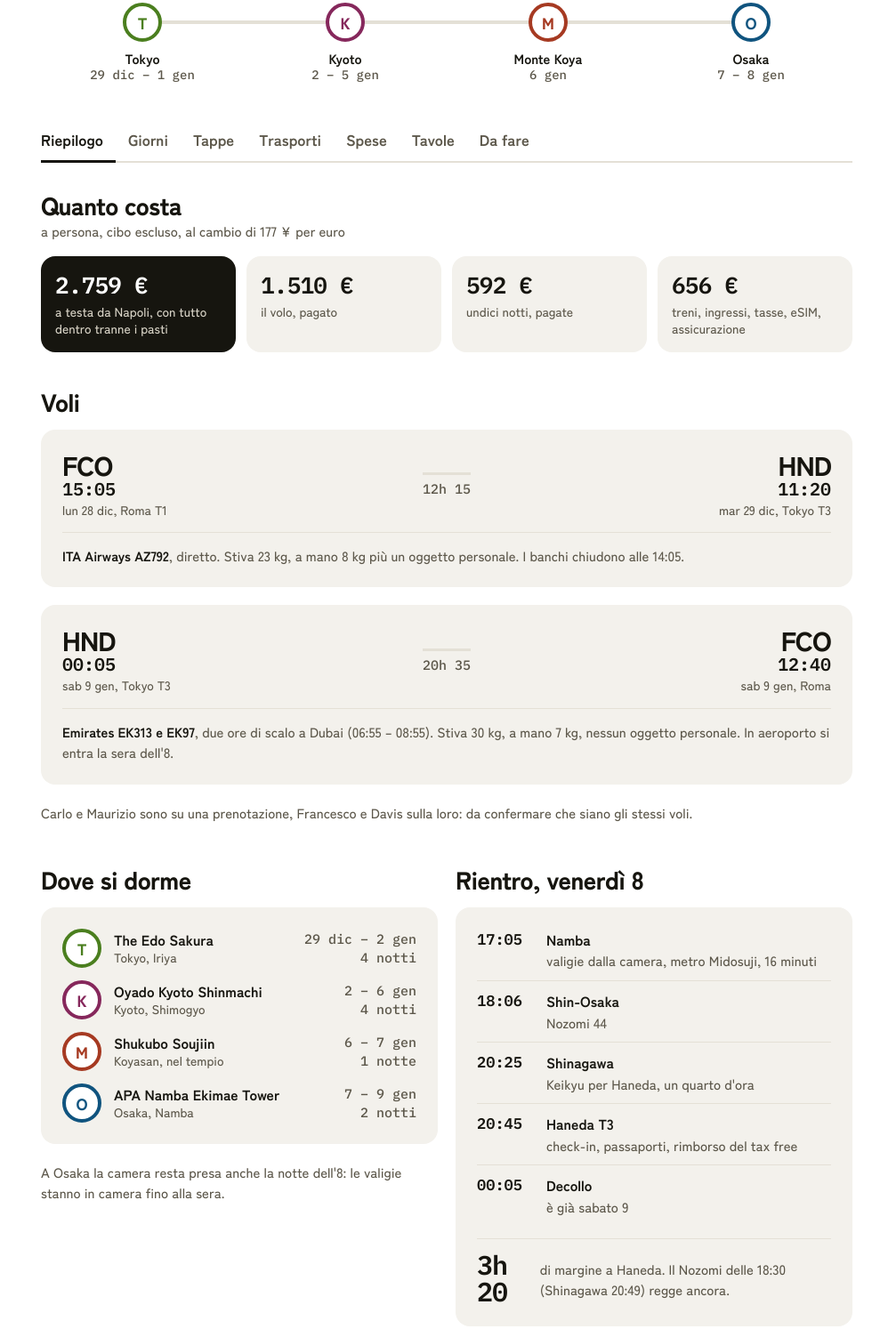
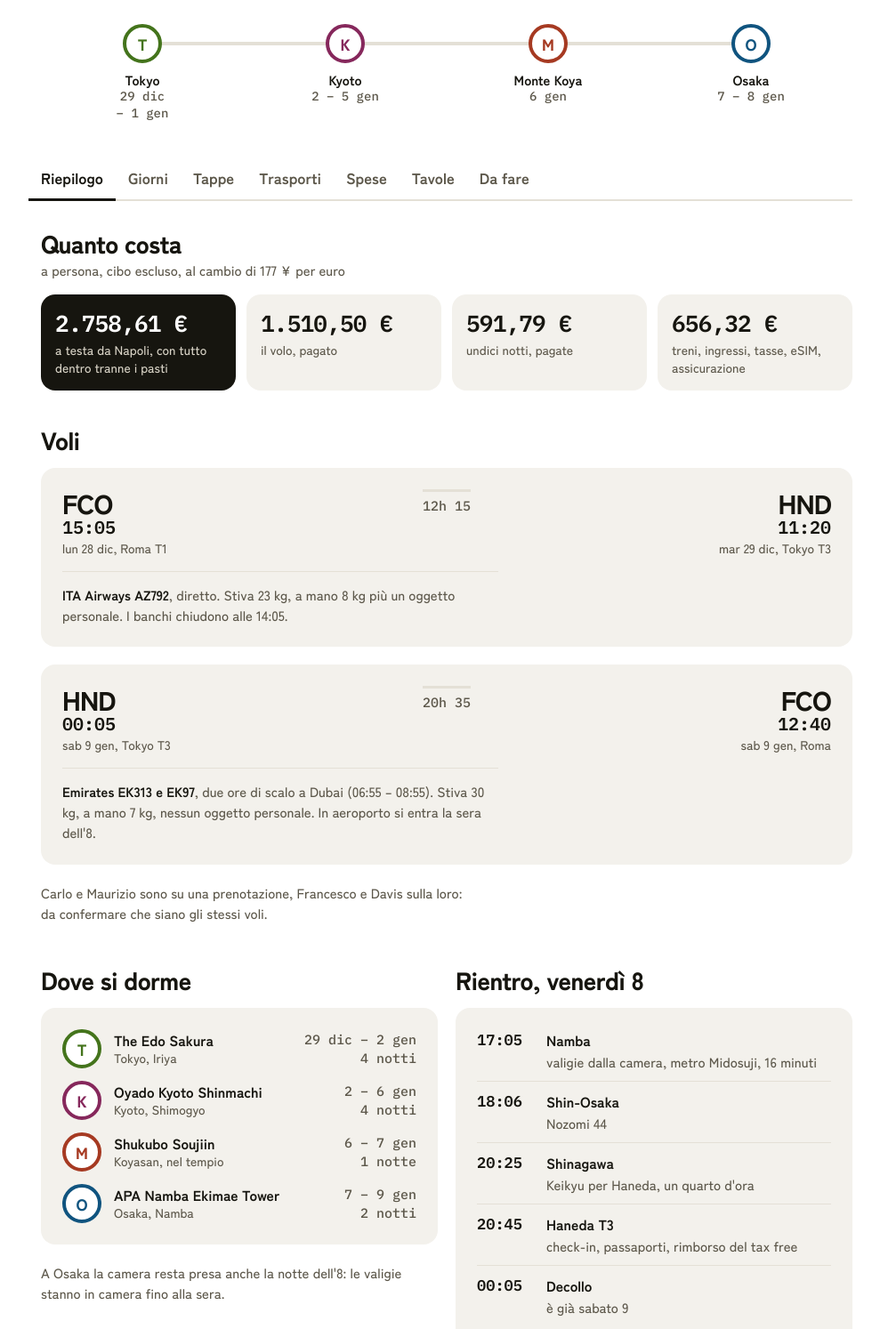
Before and after one commit to Carlo-Falanga/giappone, a plain HTML site: page index.html in a window 1280 px wide. Shown: the part 175-1669 px from the top of the page at 89% size, without its empty margins (138-1127 px from the left). Drawn offline with Linux system fonts and the light colour scheme.

Commit message:
fix: contrast, wrapping and rounding details from the visual review

```diff
--- a/index.html
+++ b/index.html
@@ -12,7 +12,7 @@
 @font-face{font-family:"Zen Kaku";src:url(fonts/zen-900.woff2) format("woff2");font-weight:900;font-display:swap}
 @font-face{font-family:"Plex Mono";src:url(fonts/plex-500.woff2) format("woff2");font-weight:500;font-display:swap}
 @font-face{font-family:"Plex Mono";src:url(fonts/plex-600.woff2) format("woff2");font-weight:600;font-display:swap}
-:root{--ink:#16150F;--testo2:#5C574A;--carta:#FFFFFF;--superficie:#F3F1EC;--riga:#E4E0D6;--tokyo:#4B7F1F;--kyoto:#86285C;--koya:#A63A22;--osaka:#10547F;--viaggio:#6B665A;--linea:var(--ink);--sans:"Zen Kaku","Segoe UI",system-ui,sans-serif;--mono:"Plex Mono",ui-monospace,Menlo,Consolas,monospace}
+:root{--ink:#16150F;--testo2:#5C574A;--carta:#FFFFFF;--superficie:#F3F1EC;--riga:#E4E0D6;--tokyo:#44741C;--kyoto:#86285C;--koya:#A63A22;--osaka:#10547F;--viaggio:#6B665A;--linea:var(--ink);--sans:"Zen Kaku","Segoe UI",system-ui,sans-serif;--mono:"Plex Mono",ui-monospace,Menlo,Consolas,monospace}
 *{box-sizing:border-box}
 html{-webkit-text-size-adjust:100%}
 body{margin:0;background:var(--carta);color:var(--ink);font:500 16px/1.55 var(--sans);font-variant-numeric:tabular-nums}
@@ -27,9 +27,8 @@ h1{font-size:56px;line-height:.92;letter-spacing:-.04em;margin:0;font-weight:900
 .fermata b{display:block;font-size:15px;font-weight:700;margin-top:10px;line-height:1.2}
 .fermata .date{display:block;font:500 14px/1.4 var(--mono);color:var(--testo2)}
 .f-tokyo{--linea:var(--tokyo)}.f-kyoto{--linea:var(--kyoto)}.f-koya{--linea:var(--koya)}.f-osaka{--linea:var(--osaka)}.f-viaggio{--linea:var(--viaggio)}
-.tabs{position:sticky;top:0;z-index:2;background:var(--carta);display:flex;flex-wrap:wrap;border-bottom:2px solid var(--riga);margin:24px 0 0}
+.tabs{position:sticky;top:0;z-index:2;background:var(--carta);display:flex;flex-wrap:wrap;border-bottom:2px solid var(--riga);margin:24px 0 0 -14px}
 .tabs a{display:flex;align-items:center;min-height:48px;padding:0 14px;font-weight:700;font-size:16px;color:var(--testo2);text-decoration:none;border-bottom:3px solid transparent;margin-bottom:-2px}
-.tabs a:first-child{padding-left:0}
 .tabs a.on{color:var(--ink);border-bottom-color:var(--ink)}
 .tabs a:focus-visible{outline:3px solid var(--ink);outline-offset:-3px}
 .js main>section{display:none}.js main>section.on{display:block}
@@ -47,14 +46,15 @@ section>h2:first-child{margin-top:16px}
 .tile span{display:block;font-size:14px;line-height:1.4;color:var(--testo2);margin-top:6px}
 .tile.somma{background:var(--ink);color:var(--carta)}
 .tile.somma span{color:#D9D4C7}
-.volo{display:grid;grid-template-columns:1fr auto 1fr;gap:12px;align-items:center}
+.volo{display:grid;grid-template-columns:1fr auto 1fr;gap:12px;align-items:start}
 .volo .ap{font:900 30px/1 var(--sans);letter-spacing:-.03em}
 .volo .ora{font:600 20px/1.3 var(--mono)}
-.volo .dove{font-size:14px;color:var(--testo2)}
-.volo .freccia{font:500 15px/1.3 var(--mono);color:var(--testo2);text-align:center}
+.volo .dove{font-size:14px;color:var(--testo2);white-space:nowrap}
+.volo .freccia{font:500 15px/1.3 var(--mono);color:var(--testo2);text-align:center;white-space:nowrap}
 .volo .freccia::before{content:"";display:block;height:3px;background:var(--riga);margin-bottom:6px}
 .volo .a{text-align:right}
 .dett{margin:14px 0 0;padding:14px 0 0;border-top:1px solid var(--riga);font-size:15px;color:var(--testo2)}
+.dett,.tempi,.hotel .avviso,.sotto,h2 small{max-width:65ch}
 .dett b{color:var(--ink);font-weight:700}
 .notti{display:grid;gap:14px}
 .notte{display:grid;grid-template-columns:44px 1fr auto;gap:14px;align-items:center}
@@ -68,7 +68,7 @@ section>h2:first-child{margin-top:16px}
 .passo b{font-weight:700}
 .passo span{display:block;color:var(--testo2);font-size:15px}
 .margine{display:flex;gap:14px;align-items:baseline;margin-top:14px;padding-top:14px;border-top:1px solid var(--riga)}
-.margine b{font:600 30px/1 var(--mono);letter-spacing:-.03em}
+.margine b{font:600 30px/1 var(--mono);letter-spacing:-.03em;white-space:nowrap}
 .margine span{font-size:15px;color:var(--testo2)}
 ul.punti{margin:0;padding:0;list-style:none;display:grid;gap:12px}
 ul.punti li{padding-left:0;font-size:15px;color:var(--testo2);line-height:1.5}
@@ -88,7 +88,7 @@ ul.punti li b{display:block;color:var(--ink);font-size:16px;font-weight:700}
 .g-tokyo{--linea:var(--tokyo)}.g-kyoto{--linea:var(--kyoto)}.g-koya{--linea:var(--koya)}.g-osaka{--linea:var(--osaka)}.g-viaggio{--linea:var(--viaggio)}
 .fascia{background:var(--linea);color:var(--carta);border-radius:16px;padding:28px 20px 24px;margin:40px 0 20px;display:flex;justify-content:space-between;align-items:flex-end;gap:16px}
 .fascia h3{margin:0;font-size:40px;line-height:.95;letter-spacing:-.04em;font-weight:900}
-.fascia div{font:500 15px/1.5 var(--mono);text-align:right;opacity:.92}
+.fascia div{font:500 15px/1.5 var(--mono);text-align:right}
 .t-tokyo{--linea:var(--tokyo)}.t-kyoto{--linea:var(--kyoto)}.t-koya{--linea:var(--koya)}.t-osaka{--linea:var(--osaka)}
 .hotel .corpo h4{margin:0;font-size:22px;font-weight:900;letter-spacing:-.02em;line-height:1.1}
 .hotel .corpo .dove{font-size:15px;color:var(--testo2);margin:6px 0 14px}
@@ -138,7 +138,7 @@ footer{margin-top:48px;padding-top:16px;border-top:2px solid var(--riga);font-si
   <h1>Giappone</h1>
   <p class="sotto">Dal 28 dicembre 2026 al 9 gennaio 2027, in quattro. Dieci notti a terra, una in volo.</p>
   <div class="mappa">
-    <div class="fermata f-tokyo"><span class="anello">T</span><b>Tokyo</b><span class="date">29 dic &ndash; 1 gen</span></div>
+    <div class="fermata f-tokyo"><span class="anello">T</span><b>Tokyo</b><span class="date">29 dic<br>&ndash; 1 gen</span></div>
     <div class="fermata f-kyoto"><span class="anello">K</span><b>Kyoto</b><span class="date">2 &ndash; 5 gen</span></div>
     <div class="fermata f-koya"><span class="anello">M</span><b>Monte Koya</b><span class="date">6 gen</span></div>
     <div class="fermata f-osaka"><span class="anello">O</span><b>Osaka</b><span class="date">7 &ndash; 8 gen</span></div>
@@ -159,12 +159,12 @@ footer{margin-top:48px;padding-top:16px;border-top:2px solid var(--riga);font-si
 
 <!-- ============ RIEPILOGO ============ -->
 <section id="riepilogo" class="on">
-  <h2>Quanto costa<small>a persona, cibo escluso, al cambio di 177 &yen; per euro</small></h2>
+  <h2>Quanto costa<small>a persona, cibo escluso, al cambio di 177&nbsp;&yen; per euro</small></h2>
   <div class="tiles">
-    <div class="tile somma"><b>2.759 &euro;</b><span>a testa da Napoli, con tutto dentro tranne i pasti</span></div>
-    <div class="tile"><b>1.510 &euro;</b><span>il volo, pagato</span></div>
-    <div class="tile"><b>592 &euro;</b><span>undici notti, pagate</span></div>
-    <div class="tile"><b>656 &euro;</b><span>treni, ingressi, tasse, eSIM, assicurazione</span></div>
+    <div class="tile somma"><b>2.758,61 &euro;</b><span>a testa da Napoli, con tutto dentro tranne i pasti</span></div>
+    <div class="tile"><b>1.510,50 &euro;</b><span>il volo, pagato</span></div>
+    <div class="tile"><b>591,79 &euro;</b><span>undici notti, pagate</span></div>
+    <div class="tile"><b>656,32 &euro;</b><span>treni, ingressi, tasse, eSIM, assicurazione</span></div>
   </div>
 
   <h2>Voli</h2>
@@ -216,11 +216,11 @@ footer{margin-top:48px;padding-top:16px;border-top:2px solid var(--riga);font-si
   <h2>Da sapere</h2>
   <div class="card">
     <ul class="punti">
-      <li><b>Valigie sullo Shinkansen</b>Sopra i 160 cm di somma dei lati serve il posto con spazio bagagli, scelto quando si prenota. Senza: 1.000 &yen; a bordo.</li>
+      <li><b>Valigie sullo Shinkansen</b>Sopra i 160 cm di somma dei lati serve il posto con spazio bagagli, scelto quando si prenota. Senza: 1.000&nbsp;&yen; a bordo.</li>
       <li><b>Visit Japan Web</b>Da compilare prima: d&agrave; i QR per immigrazione e dogana. Passaporto valido per il soggiorno, nessun visto.</li>
       <li><b>Contanti</b>Kamo to Negi e molti templi prendono solo contanti. I bancomat dei 7-Eleven funzionano anche a Capodanno.</li>
       <li><b>Farmaci</b>Niente decongestionanti con pseudoefedrina sopra il 10%; con codeina sopra l'1% serve un permesso.</li>
-      <li><b>Tax free dal 1 novembre</b>In negozio si paga tutto, l'IVA si recupera a Haneda dopo la dogana. Minimo 5.000 &yen; per negozio e per giorno.</li>
+      <li><b>Tax free dal 1 novembre</b>In negozio si paga tutto, l'IVA si recupera a Haneda dopo la dogana. Minimo 5.000&nbsp;&yen; per negozio e per giorno.</li>
       <li><b>Notte del 31</b>La metro di Tokyo l'anno scorso non ha fatto notturno, la JR s&igrave;: dallo Zojo-ji si torna in Yamanote da Hamamatsucho a Uguisudani.</li>
     </ul>
   </div>
@@ -286,7 +286,7 @@ footer{margin-top:48px;padding-top:16px;border-top:2px solid var(--riga);font-si
       <div class="momento"><time>08:30</time><div><b>Fuji Excursion 7</b> da Shinjuku, biglietti gi&agrave; ritirati in stazione JR</div></div>
       <div class="momento"><time>10:13</time><div>Shimoyoshida: <b>pagoda Chureito</b>, 398 gradini</div></div>
       <div class="momento"><time>12:30</time><div><b>Hatsumode</b> al Kitaguchi Hongu Fuji Sengen</div></div>
-      <div class="momento"><time>14:30</time><div><b>Lago Kawaguchi</b>, funivia 1.200 &yen;; tramonto alle 16:43</div></div>
+      <div class="momento"><time>14:30</time><div><b>Lago Kawaguchi</b>, funivia 1.200&nbsp;&yen;; tramonto alle 16:43</div></div>
       <div class="momento"><time>16:48</time><div>Fuji Excursion per Shinjuku, arrivo verso le 18:45. Sera libera</div></div>
       <div class="momento nota"><div>Col cielo coperto si resta in citt&agrave;: Ikebukuro e Meiji Jingu.</div></div>
     </div>
@@ -474,7 +474,7 @@ footer{margin-top:48px;padding-top:16px;border-top:2px solid var(--riga);font-si
     </div>
   </div>
   <div class="luoghi">
-    <div class="luogo"><img src="foto/danjo.jpg" alt="" loading="lazy"><div class="corpo"><div class="capo"><h4>Danjo Garan</h4><span class="durata">2 ore</span></div><p>Il cuore del complesso, la pagoda vermiglia, Kongobu-ji accanto. Biglietto combinato 2.500 &yen;.</p></div></div>
+    <div class="luogo"><img src="foto/danjo.jpg" alt="" loading="lazy"><div class="corpo"><div class="capo"><h4>Danjo Garan</h4><span class="durata">2 ore</span></div><p>Il cuore del complesso, la pagoda vermiglia, Kongobu-ji accanto. Biglietto combinato 2.500&nbsp;&yen;.</p></div></div>
     <div class="luogo"><img src="foto/okunoin.jpg" alt="" loading="lazy"><div class="corpo"><div class="capo"><h4>Okunoin</h4><span class="durata">due volte</span></div><p>Due chilometri di cedri e lanterne fino al mausoleo di Kobo Daishi: con la luce e dopo cena.<span class="v">il viale &egrave; sempre aperto, la Sala delle lanterne chiude alle 17</span></p></div></div>
   </div>
   <p class="tempi"><b>Una giornata intera sul monte</b> partendo da Kyoto alle 6:18. La cerimonia del mattino &egrave; compresa.</p>
@@ -497,7 +497,7 @@ footer{margin-top:48px;padding-top:16px;border-top:2px solid var(--riga);font-si
   <div class="luoghi">
     <div class="luogo"><img src="foto/denden.jpg" alt="" loading="lazy"><div class="corpo"><div class="capo"><h4>Den Den Town</h4><span class="durata">mezza giornata</span></div><p>Super Potato, Mandarake, Surugaya, Animate. Sull'usato costa meno che a Tokyo.</p></div></div>
     <div class="luogo"><img src="foto/dotonbori.jpg" alt="" loading="lazy"><div class="corpo"><div class="capo"><h4>Dotonbori</h4><span class="durata">una serata</span></div><p>I neon sul canale.</p></div></div>
-    <div class="luogo"><img src="foto/shinsekai.jpg" alt="" loading="lazy"><div class="corpo"><div class="capo"><h4>Shinsekai</h4><span class="durata">2 ore</span></div><p>Il quartiere retr&ograve; ai piedi della Tsutenkaku.<span class="v">torre 1.500 &yen;, orario da prenotare</span></p></div></div>
+    <div class="luogo"><img src="foto/shinsekai.jpg" alt="" loading="lazy"><div class="corpo"><div class="capo"><h4>Shinsekai</h4><span class="durata">2 ore</span></div><p>Il quartiere retr&ograve; ai piedi della Tsutenkaku.<span class="v">torre 1.500&nbsp;&yen;, orario da prenotare</span></p></div></div>
     <div class="luogo"><img src="foto/umeda.jpg" alt="" loading="lazy"><div class="corpo"><div class="capo"><h4>Umeda Sky Building</h4><span class="durata">1-2 ore</span></div><p>L'osservatorio fra le due torri, 9:30-22:30. La sera del 7, al tramonto.</p></div></div>
     <div class="luogo"><img src="foto/himeji.jpg" alt="" loading="lazy"><div class="corpo"><div class="capo"><h4>Himeji</h4><span class="durata">mezza giornata</span></div><p>Il castello mai ricostruito, mezz'ora di Shinkansen, 9-17.<span class="v">andata e ritorno 43,71 &euro;; la voce da tagliare se non si vuole correre</span></p></div></div>
   </div>
@@ -512,16 +512,16 @@ footer{margin-top:48px;padding-top:16px;border-top:2px solid var(--riga);font-si
       <tr><th>Spostamento</th><th class="n">Yen</th><th class="n">Euro</th></tr>
       <tr class="gruppo"><td colspan="3">In citt&agrave; e verso gli aeroporti</td></tr>
       <tr><td>Haneda T3, Iriya<small>29 dic, Keikyu e Hibiya</small></td><td class="n y">650</td><td class="n">3,67</td></tr>
-      <tr><td>Metro e treni a Tokyo<small>4 giorni, 1.000 &yen; al giorno</small></td><td class="n y">4.000</td><td class="n">22,59</td></tr>
+      <tr><td>Metro e treni a Tokyo<small>4 giorni, 1.000&nbsp;&yen; al giorno</small></td><td class="n y">4.000</td><td class="n">22,59</td></tr>
       <tr><td>Bus e metro a Kyoto<small>4 giorni</small></td><td class="n y">4.000</td><td class="n">22,59</td></tr>
       <tr><td>Metro a Osaka<small>due mezze giornate</small></td><td class="n y">2.000</td><td class="n">11,30</td></tr>
       <tr><td>Namba, Shin-Osaka<small>8 gen, Midosuji</small></td><td class="n y">290</td><td class="n">1,64</td></tr>
       <tr><td>Shinagawa, Haneda<small>8 gen, Keikyu</small></td><td class="n y">330</td><td class="n">1,86</td></tr>
       <tr class="sub"><td>Subtotale</td><td class="n y">11.270</td><td class="n">63,65</td></tr>
       <tr class="gruppo"><td colspan="3">Da una tappa all'altra</td></tr>
-      <tr><td>Tokyo, Kyoto, Nozomi<small>2 gen, con 400 &yen; di picco</small></td><td class="n y">14.570</td><td class="n">82,29</td></tr>
+      <tr><td>Tokyo, Kyoto, Nozomi<small>2 gen, con 400&nbsp;&yen; di picco</small></td><td class="n y">14.570</td><td class="n">82,29</td></tr>
       <tr><td>Takkyubin, una valigia<small>5 gen, Kyoto a Osaka, taglia 160</small></td><td class="n y">3.020</td><td class="n">17,06</td></tr>
-      <tr><td>Kyoto, Namba<small>6 gen, JR e Midosuji; pi&ugrave; circa 700 &yen; col Rinkan</small></td><td class="n y">820</td><td class="n">4,63</td></tr>
+      <tr><td>Kyoto, Namba<small>6 gen, JR e Midosuji; pi&ugrave; circa 700&nbsp;&yen; col Rinkan</small></td><td class="n y">820</td><td class="n">4,63</td></tr>
       <tr><td>Koyasan World Heritage Ticket<small>andata e ritorno, funicolare, bus del monte</small></td><td class="n y">4.210</td><td class="n">23,78</td></tr>
       <tr><td>Shin-Osaka, Shinagawa, Nozomi<small>8 gen</small></td><td class="n y">14.720</td><td class="n">83,14</td></tr>
       <tr class="sub"><td>Subtotale</td><td class="n y">37.340</td><td class="n">210,89</td></tr>
@@ -538,7 +538,7 @@ footer{margin-top:48px;padding-top:16px;border-top:2px solid var(--riga);font-si
     <ul class="punti">
       <li><b>Shinkansen</b>Nozomi a posti tutti riservati dal 25 dicembre al 5 gennaio. Su SmartEX si prenota gi&agrave; adesso, serve una carta con 3D Secure; si sale col QR.</li>
       <li><b>Fuji Excursion</b>Su Ekinet dal 24 novembre. I biglietti si ritirano in una stazione JR East prima di partire, ritorno compreso.</li>
-      <li><b>Koyasan</b>Il World Heritage Ticket si compra da un mese prima agli sportelli Nankai di Namba, anche digitale a 3.980 &yen;. L'avviso sulla manutenzione invernale della funicolare esce a met&agrave; novembre.</li>
+      <li><b>Koyasan</b>Il World Heritage Ticket si compra da un mese prima agli sportelli Nankai di Namba, anche digitale a 3.980&nbsp;&yen;. L'avviso sulla manutenzione invernale della funicolare esce a met&agrave; novembre.</li>
       <li><b>JR Pass</b>Con queste tratte non si ripaga.</li>
     </ul>
   </div>
@@ -568,9 +568,9 @@ footer{margin-top:48px;padding-top:16px;border-top:2px solid var(--riga);font-si
   <div class="card">
     <table>
       <tr><th>Citt&agrave;</th><th class="n">Notti</th><th class="n">Yen</th><th class="n">Euro</th></tr>
-      <tr><td>Kyoto<small>200 &yen; a notte</small></td><td class="n y">4</td><td class="n y">800</td><td class="n">4,52</td></tr>
-      <tr><td>Tokyo<small>100 &yen; a notte</small></td><td class="n y">4</td><td class="n y">400</td><td class="n">2,26</td></tr>
-      <tr><td>Osaka<small>200 &yen; a notte, forse esente</small></td><td class="n y">2</td><td class="n y">400</td><td class="n">2,26</td></tr>
+      <tr><td>Kyoto<small>200&nbsp;&yen; a notte</small></td><td class="n y">4</td><td class="n y">800</td><td class="n">4,52</td></tr>
+      <tr><td>Tokyo<small>100&nbsp;&yen; a notte</small></td><td class="n y">4</td><td class="n y">400</td><td class="n">2,26</td></tr>
+      <tr><td>Osaka<small>200&nbsp;&yen; a notte, forse esente</small></td><td class="n y">2</td><td class="n y">400</td><td class="n">2,26</td></tr>
       <tr class="tot"><td>Totale a persona</td><td></td><td class="n y">1.600</td><td class="n">9,04</td></tr>
     </table>
   </div>
@@ -595,16 +595,16 @@ footer{margin-top:48px;padding-top:16px;border-top:2px solid var(--riga);font-si
 <section id="tavole">
   <h2>Sei tavole<small>fuori dal conto del viaggio; punteggi Tabelog, dove sopra 3,5 c'&egrave; il cinque per cento migliore del paese</small></h2>
   <div class="luoghi">
-    <div class="luogo"><img src="foto/cibo-kamotonegi.jpg" alt="" loading="lazy"><div class="corpo"><div class="capo"><h4>Kamo to Negi</h4><span class="durata">mar 29 dic</span></div><p>Ramen di sola anatra, porro e acqua. Okachimachi, Ueno 6-4-15. Tabelog 3,73. 1.000-2.000 &yen;.<span class="v">aperto 24 ore, solo contanti, si fa la fila</span></p></div></div>
-    <div class="luogo"><img src="foto/cibo-kiwami.jpg" alt="" loading="lazy"><div class="corpo"><div class="capo"><h4>Sushi Shiogamakou Ginza Kiwami</h4><span class="durata">mer 30 dic, 20:00</span></div><p>Corso di tonno al bancone, un'ora e mezza. Ginza 5-5-12, dodicesimo piano. Tabelog 3,51. 38.500 &yen; pi&ugrave; 10% di servizio, bevande a parte.<span class="v">prenotato per Carlo e Maurizio; niente profumi forti</span></p></div></div>
-    <div class="luogo"><img src="foto/cibo-magurokoya.jpg" alt="" loading="lazy"><div class="corpo"><div class="capo"><h4>Maguro Koya</h4><span class="durata">mar 5 gen, pranzo</span></div><p>Solo tonno dal 1977, due minuti da Kintetsu Nara. 1.300-3.900 &yen;, carte accettate.<span class="v">luned&igrave;-sabato 11-20, niente prenotazioni</span></p></div></div>
-    <div class="luogo"><img src="foto/cibo-kaji.jpg" alt="" loading="lazy"><div class="corpo"><div class="capo"><h4>Muromachi Kaji</h4><span class="durata">mar 5 gen</span></div><p>Cucina di stagione, carta che cambia ogni mese. Nakano-cho 185, dietro Gojo. Tabelog 3,68. 8-10.000 &yen;.<span class="v">turni 18:00 e 20:30; prenota solo chi parla giapponese</span></p></div></div>
+    <div class="luogo"><img src="foto/cibo-kamotonegi.jpg" alt="" loading="lazy"><div class="corpo"><div class="capo"><h4>Kamo to Negi</h4><span class="durata">mar 29 dic</span></div><p>Ramen di sola anatra, porro e acqua. Okachimachi, Ueno 6-4-15. Tabelog 3,73. 1.000-2.000&nbsp;&yen;.<span class="v">aperto 24 ore, solo contanti, si fa la fila</span></p></div></div>
+    <div class="luogo"><img src="foto/cibo-kiwami.jpg" alt="" loading="lazy"><div class="corpo"><div class="capo"><h4>Sushi Shiogamakou Ginza Kiwami</h4><span class="durata">mer 30 dic, 20:00</span></div><p>Corso di tonno al bancone, un'ora e mezza. Ginza 5-5-12, dodicesimo piano. Tabelog 3,51. 38.500&nbsp;&yen; pi&ugrave; 10% di servizio, bevande a parte.<span class="v">prenotato per Carlo e Maurizio; niente profumi forti</span></p></div></div>
+    <div class="luogo"><img src="foto/cibo-magurokoya.jpg" alt="" loading="lazy"><div class="corpo"><div class="capo"><h4>Maguro Koya</h4><span class="durata">mar 5 gen, pranzo</span></div><p>Solo tonno dal 1977, due minuti da Kintetsu Nara. 1.300-3.900&nbsp;&yen;, carte accettate.<span class="v">luned&igrave;-sabato 11-20, niente prenotazioni</span></p></div></div>
+    <div class="luogo"><img src="foto/cibo-kaji.jpg" alt="" loading="lazy"><div class="corpo"><div class="capo"><h4>Muromachi Kaji</h4><span class="durata">mar 5 gen</span></div><p>Cucina di stagione, carta che cambia ogni mese. Nakano-cho 185, dietro Gojo. Tabelog 3,68. 8-10.000&nbsp;&yen;.<span class="v">turni 18:00 e 20:30; prenota solo chi parla giapponese</span></p></div></div>
     <div class="luogo"><img src="foto/cibo-shojin.jpg" alt="" loading="lazy"><div class="corpo"><div class="capo"><h4>Shukubo Soujiin</h4><span class="durata">mer 6 gen</span></div><p>La cucina dei monaci nel tempio dove si dorme: niente carne, pesce, aglio n&eacute; cipolla. Compresa nel soggiorno.<span class="v">si cena solo arrivando entro le 17</span></p></div></div>
-    <div class="luogo"><img src="foto/cibo-kobe.jpg" alt="" loading="lazy"><div class="corpo"><div class="capo"><h4>Bifteck Kawamura Premium</h4><span class="durata">gio 7 gen</span></div><p>Teppanyaki di wagyu a Kitashinchi, accanto a Umeda. Corsi da 12.100 &yen;, Kobe da 25.300, pi&ugrave; 10% la sera. Tabelog 3,61.<span class="v">da prenotare a novembre; disdetta in giornata al 100%</span></p></div></div>
+    <div class="luogo"><img src="foto/cibo-kobe.jpg" alt="" loading="lazy"><div class="corpo"><div class="capo"><h4>Bifteck Kawamura Premium</h4><span class="durata">gio 7 gen</span></div><p>Teppanyaki di wagyu a Kitashinchi, accanto a Umeda. Corsi da 12.100&nbsp;&yen;, Kobe da 25.300, pi&ugrave; 10% la sera. Tabelog 3,61.<span class="v">da prenotare a novembre; disdetta in giornata al 100%</span></p></div></div>
   </div>
   <div class="tiles">
-    <div class="tile somma"><b>399 &euro;</b><span>a testa per chi fa tutte le tavole, 70.650 &yen;</span></div>
-    <div class="tile"><b>160 &euro;</b><span>per chi salta il sushi del 30, 28.300 &yen;</span></div>
+    <div class="tile somma"><b>399 &euro;</b><span>a testa per chi fa tutte le tavole, 70.650&nbsp;&yen;</span></div>
+    <div class="tile"><b>160 &euro;</b><span>per chi salta il sushi del 30, 28.300&nbsp;&yen;</span></div>
   </div>
   <p class="tempi">La sera dell'1 resta libera, con Kamo to Negi di appoggio. I calendari di fine anno dei locali escono a dicembre.</p>
 </section>
@@ -638,7 +638,7 @@ footer{margin-top:48px;padding-top:16px;border-top:2px solid var(--riga);font-si
 
 </main>
 
-<footer>Aggiornata il 15 ottobre 2026. Prezzi e orari verificati sulle fonti ufficiali il 15 ottobre 2026, cambio BCE del giorno 177,06 &yen; per euro. Foto da Wikimedia Commons e Wikipedia, licenze libere, e dalle schede delle strutture.</footer>
+<footer>Aggiornata il 15 ottobre 2026. Prezzi e orari verificati sulle fonti ufficiali il 15 ottobre 2026, cambio BCE del giorno 177,06&nbsp;&yen; per euro. Foto da Wikimedia Commons e Wikipedia, licenze libere, e dalle schede delle strutture.</footer>
 
 </div>
 <script src="app.js"></script>
```
